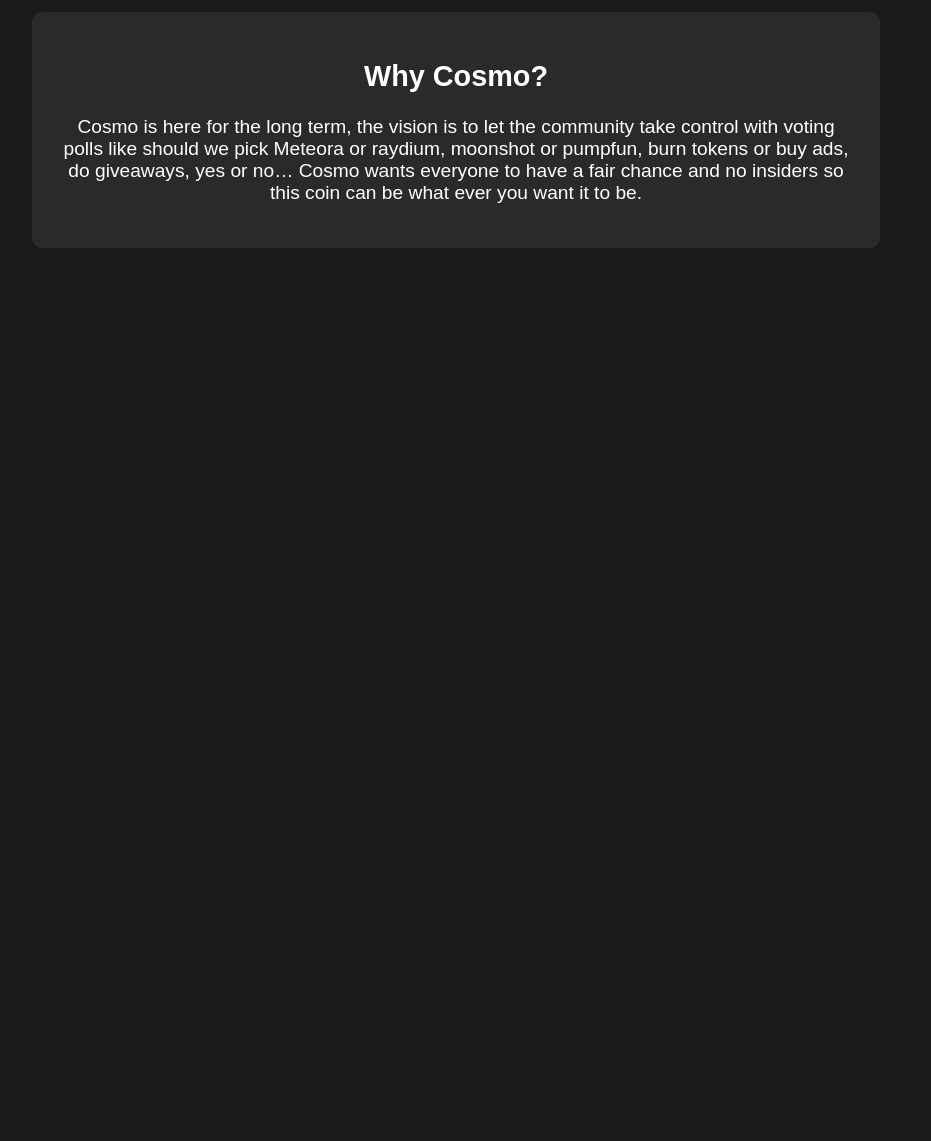
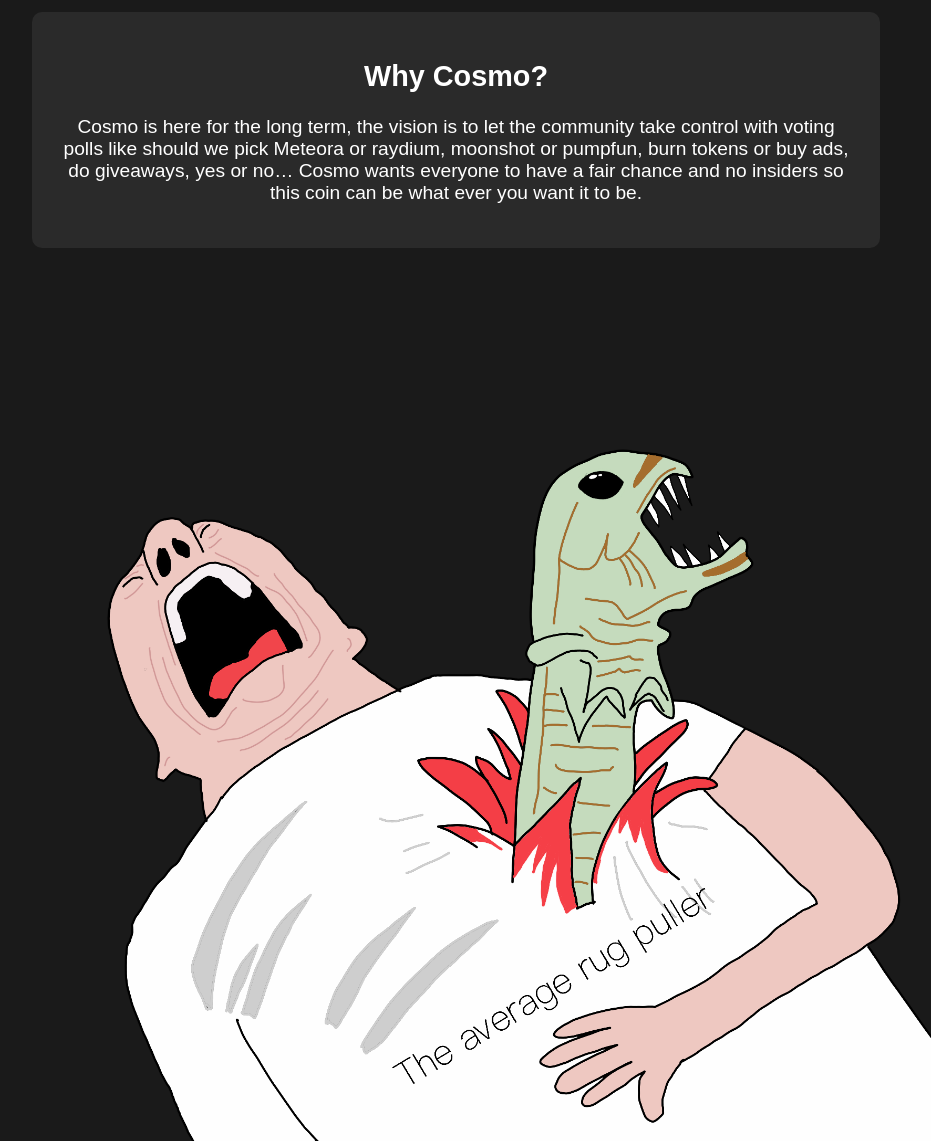
Before and after one commit to plokkari/Cosmo, a plain HTML site: page index.html in a window 1280 px wide. Shown: the part 2870-4011 px from the top of the page, without its empty margins (184-1115 px from the left). Before the commit the page ends 3170 px from the top, so only its background shows below. Drawn offline with Linux system fonts and the light colour scheme.

Commit message:
Update index.html

```diff
--- a/index.html
+++ b/index.html
@@ -367,6 +367,7 @@
   </div>
 
 
+    <img src="mynd/ats.png" alt="" style="width: 100%; height: auto;">
 
   <script>
     // State management
```
